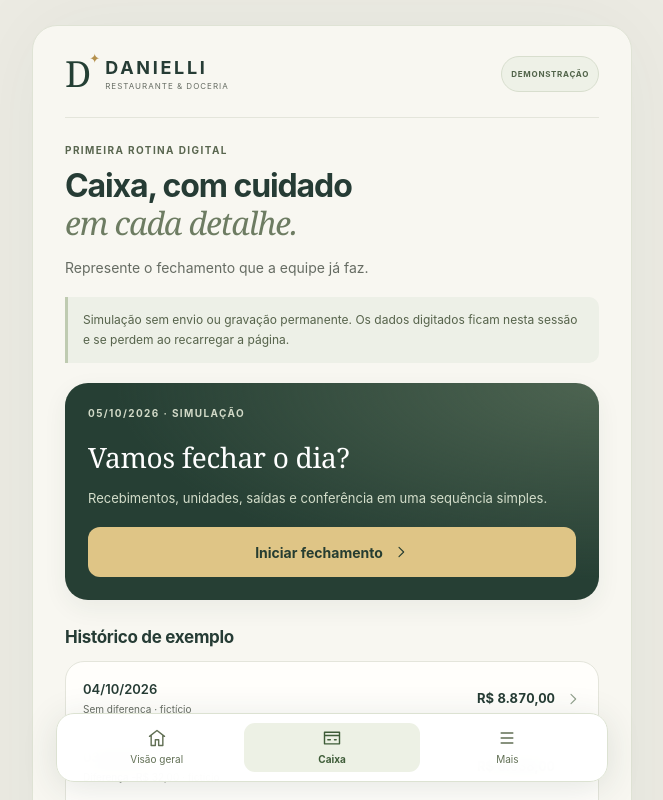
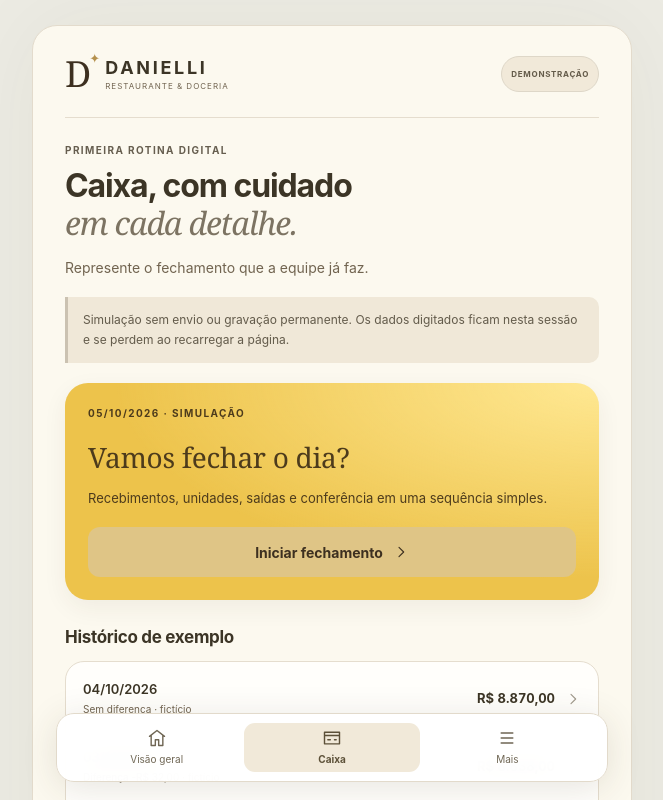
Before and after one commit to gustavodrager/danielli-gestao-prototipo, a React (Vite) app: page /caixa in a window 1280 px wide. Shown: the top 800 px of the page, without its empty margins (308-971 px from the left). Built offline with nearby package versions, Linux system fonts and the light colour scheme.

Commit message:
Use warm yellow palette and rename Prime Cost to CMV + Pessoal

```diff
--- a/src/Dashboard.tsx
+++ b/src/Dashboard.tsx
@@ -103,7 +103,7 @@ export default function Dashboard() {
             />
             <RowLink
               to="/indicadores/prime-cost"
-              title="Prime Cost estimado"
+              title="CMV + Pessoal estimado"
               subtitle="Compras + pessoal / faturamento"
               value={percent(t.primeCost!)}
             />
@@ -111,7 +111,7 @@ export default function Dashboard() {
           <Note>
             <b>Uma leitura inicial, com transparência.</b> As compras são uma
             aproximação do CMV. Sem estoques inicial e final, CMV, resultado e
-            Prime Cost permanecem estimados.
+            CMV + Pessoal permanecem estimados.
           </Note>
           <section className="panel">
             <div className="section-title">
--- a/src/Indicator.tsx
+++ b/src/Indicator.tsx
@@ -27,7 +27,7 @@ export function Indicator() {
   const name = calculated
     ? tipo === "resultado"
       ? "Resultado gerencial"
-      : "Prime Cost estimado"
+      : "CMV + Pessoal estimado"
     : metricNames[tipo as Metric];
   const list = entries.filter(
     (e) =>
--- a/src/More.tsx
+++ b/src/More.tsx
@@ -116,7 +116,7 @@ export default function More() {
           </p>
         </div>
         <Note>
-          Compras aproximam o CMV nesta demonstração. O resultado e o Prime Cost
+          Compras aproximam o CMV nesta demonstração. O resultado e o CMV + Pessoal
           herdam essa estimativa. Médias diárias usam dias calendário, sem
           presumir dias de funcionamento.
         </Note>
--- a/src/styles.css
+++ b/src/styles.css
@@ -5,17 +5,17 @@
     BlinkMacSystemFont,
     "Segoe UI",
     sans-serif;
-  color: #263c35;
+  color: #3c3526;
   background: #ecebe3;
   font-synthesis: none;
   font-weight: 400;
   line-height: 1.5;
-  --ink: #243f34;
-  --muted: #666c63;
+  --ink: #3d3020;
+  --muted: #716450;
   --gold: #b5914d;
-  --paper: #f8f7f1;
-  --line: #e4e5db;
-  --green: #294d3d;
+  --paper: #fcf9ef;
+  --line: #e5ddce;
+  --accent: #e9bd43;
 }
 * {
   box-sizing: border-box;
@@ -75,7 +75,7 @@ h1 em,
 .welcome em {
   font-family: Georgia, serif;
   font-weight: 400;
-  color: #6d7c62;
+  color: #7c7362;
 }
 h2 {
   font-size: 17px;
@@ -114,7 +114,7 @@ textarea:focus-visible {
   margin: 0 auto;
   background: var(--paper);
   padding: 25px 24px calc(102px + env(safe-area-inset-bottom));
-  box-shadow: 0 0 90px #263c350d;
+  box-shadow: 0 0 90px #3c35260d;
 }
 .brand-header {
   display: flex;
@@ -161,10 +161,10 @@ textarea:focus-visible {
   font-weight: 700;
   letter-spacing: 0.7px;
   padding: 8px 9px;
-  border: 1px solid #d8dece;
+  border: 1px solid #ded7c8;
   border-radius: 99px;
-  background: #eef1e7;
-  color: #52644a;
+  background: #f1e9d9;
+  color: #645b4a;
   white-space: nowrap;
   min-height: 36px;
   display: flex;
@@ -175,7 +175,7 @@ textarea:focus-visible {
   font-weight: 700;
   letter-spacing: 1.4px;
   display: block;
-  color: #59664f;
+  color: #665e4f;
 }
 .welcome {
   margin-bottom: 24px;
@@ -198,7 +198,7 @@ textarea:focus-visible {
   margin-bottom: 7px;
 }
 .period-select select {
-  border: 1px solid #d8decf;
+  border: 1px solid #ded7c8;
   background: #fffef9;
   color: var(--ink);
   border-radius: 12px;
@@ -217,7 +217,7 @@ textarea:focus-visible {
   color: var(--muted);
 }
 .period-caption a {
-  color: #516546;
+  color: #655b46;
   text-decoration: underline;
   text-underline-offset: 3px;
 }
@@ -231,16 +231,16 @@ textarea:focus-visible {
   border-radius: 23px;
   padding: 23px;
   background:
-    radial-gradient(ellipse at top right, #4d6451 0, transparent 64%), #263f34;
+    radial-gradient(ellipse at top right, #645c4d 0, transparent 64%), #3f3726;
   color: #fff;
   position: relative;
   overflow: hidden;
   margin: 0 0 14px;
   display: block;
-  box-shadow: 0 8px 24px #243f3410;
+  box-shadow: 0 8px 24px #3f362410;
 }
 .hero .eyebrow {
-  color: #d1d9c7;
+  color: #d9d2c3;
 }
 .hero-value {
   display: block;
@@ -250,12 +250,12 @@ textarea:focus-visible {
   margin: 14px 0 16px;
 }
 .hero .growth {
-  color: #dce8c0;
+  color: #e8dbc0;
   font-size: 12px;
 }
 .hero .badge {
   background: #ffffff14;
-  color: #e0e5d8;
+  color: #e5ddce;
   border-color: #ffffff26;
 }
 .hero-bottom {
@@ -267,7 +267,7 @@ textarea:focus-visible {
   justify-content: space-between;
   gap: 12px;
   font-size: 10px;
-  color: #c8d1c2;
+  color: #d1cabc;
 }
 .hero-bottom b {
   display: block;
@@ -323,7 +323,7 @@ textarea:focus-visible {
   gap: 5px;
   margin-top: auto;
   padding-top: 10px;
-  color: #536849;
+  color: #685e49;
   border-top: 1px solid var(--line);
 }
 .metric-link {
@@ -334,10 +334,10 @@ textarea:focus-visible {
 .result {
   display: grid;
   gap: 10px;
-  border: 1px solid #d6dcc8;
+  border: 1px solid #dcd5c6;
   border-radius: 19px;
   padding: 20px;
-  background: #e8eddf;
+  background: #ede5d5;
   margin-bottom: 15px;
 }
 .result strong {
@@ -346,7 +346,7 @@ textarea:focus-visible {
 }
 .result > span {
   font-size: 11px;
-  color: #59664f;
+  color: #665e4f;
 }
 .badge {
   font-size: 9px;
@@ -355,7 +355,7 @@ textarea:focus-visible {
   display: inline-flex;
   align-items: center;
   gap: 5px;
-  border: 1px solid #dbe2d3;
+  border: 1px solid #e2dacb;
   padding: 3px 7px;
   border-radius: 5px;
   line-height: 1.4;
@@ -363,8 +363,8 @@ textarea:focus-visible {
   width: fit-content;
 }
 .badge.calculado {
-  color: #4e6553;
-  background: #f0f4ea;
+  color: #655d4e;
+  background: #f4ecdc;
 }
 .badge.observado {
   color: #476b7a;
@@ -384,7 +384,7 @@ textarea:focus-visible {
   align-items: center;
   gap: 10px;
   padding: 15px 0;
-  border-bottom: 1px solid #eceee4;
+  border-bottom: 1px solid #eee6d6;
   min-height: 62px;
 }
 .row-link:last-child {
@@ -411,7 +411,7 @@ textarea:focus-visible {
   white-space: nowrap;
 }
 .row-link > svg {
-  color: #91a08c;
+  color: #a0998c;
 }
 .unit-dot {
   display: inline-block;
@@ -421,10 +421,10 @@ textarea:focus-visible {
   flex: 0 0 10px;
 }
 .note {
-  border-left: 3px solid #bfcbb1;
+  border-left: 3px solid #cbc2b1;
   border-radius: 0 10px 10px 0;
-  background: #edf0e7;
-  color: #56634b;
+  background: #f0e8d8;
+  color: #635b4b;
   padding: 13px 15px;
   font-size: 12px;
   line-height: 1.65;
@@ -441,9 +441,9 @@ textarea:focus-visible {
   color: #795f2f;
 }
 .note.success {
-  background: #eaf2e8;
-  border-color: #81a577;
-  color: #3d633e;
+  background: #f2eada;
+  border-color: #a59677;
+  color: #63563d;
 }
 .note a {
   text-decoration: underline;
@@ -462,7 +462,7 @@ textarea:focus-visible {
   letter-spacing: 1px;
 }
 .text-link {
-  color: #5d7352;
+  color: #736852;
   background: transparent;
   font-size: 11px;
   font-weight: 650;
@@ -485,7 +485,7 @@ textarea:focus-visible {
   flex: 1;
   min-width: 0;
   text-align: center;
-  color: #65705e;
+  color: #706a5e;
   font-size: 10px;
   display: flex;
   flex-direction: column;
@@ -504,11 +504,11 @@ textarea:focus-visible {
 .chart-bar {
   width: 100%;
   max-width: 40px;
-  background: #bec9af;
+  background: #c9c0af;
   border-radius: 5px 5px 2px 2px;
 }
 .selected .chart-bar {
-  background: #496047;
+  background: #605847;
 }
 .selected {
   font-weight: 700;
@@ -517,14 +517,14 @@ textarea:focus-visible {
   width: 100%;
   max-width: 40px;
   height: 10px;
-  border: 1px dashed #bbc6b0;
+  border: 1px dashed #c6bfb0;
   border-radius: 4px;
 }
 .chart-note {
   font-size: 10px;
   line-height: 1.6;
   margin: 15px 0 0;
-  color: #6a7463;
+  color: #746e63;
 }
 .mix-bar {
   height: 9px;
@@ -554,17 +554,17 @@ textarea:focus-visible {
   min-height: 50px;
 }
 .primary {
-  background: var(--green);
+  background: var(--accent);
   color: #fff;
 }
 .primary.gold {
   background: #dfc586;
-  color: #263d31;
+  color: #3d3526;
 }
 .secondary {
   background: #fffdf6;
-  border: 1px solid #d5ddca;
-  color: #47613d;
+  border: 1px solid #ddd6c7;
+  color: #61553d;
 }
 .flow-actions {
   margin-top: 25px;
@@ -574,7 +574,7 @@ textarea:focus-visible {
   display: block;
   text-align: center;
   padding: 16px;
-  color: #62705b;
+  color: #70695b;
   text-decoration: underline;
   text-underline-offset: 4px;
 }
@@ -599,12 +599,12 @@ textarea:focus-visible {
 }
 .demo-story a {
   font-size: 11px;
-  color: #52643f;
+  color: #64583f;
   font-weight: 600;
 }
 .page-footer {
   text-align: center;
-  color: #636e58;
+  color: #6e6758;
   font-size: 10px;
   line-height: 1.9;
   padding: 22px 0 0;
@@ -620,9 +620,9 @@ textarea:focus-visible {
   padding: 9px 12px;
   background: #fffffff5;
   backdrop-filter: blur(14px);
-  border: 1px solid #dce2d2;
+  border: 1px solid #e2dacb;
   border-radius: 18px;
-  box-shadow: 0 6px 35px #263c3520;
+  box-shadow: 0 6px 35px #3c352620;
   z-index: 10;
 }
 .bottom-nav a {
@@ -632,21 +632,21 @@ textarea:focus-visible {
   justify-content: center;
   flex-direction: column;
   gap: 4px;
-  color: #616f54;
+  color: #6f6654;
   font-size: 10px;
   min-height: 49px;
   border-radius: 11px;
 }
 .bottom-nav a.active {
-  background: #edf1e5;
-  color: #3e5c38;
+  background: #f1e9d9;
+  color: #5c5038;
   font-weight: 700;
 }
 .back {
   display: flex;
   gap: 3px;
   align-items: center;
-  color: #627354;
+  color: #736954;
   font-size: 12px;
   min-height: 44px;
   width: fit-content;
@@ -654,15 +654,15 @@ textarea:focus-visible {
 }
 .breadcrumbs {
   font-size: 10px;
-  color: #5d6b50;
+  color: #6b6250;
   display: flex;
   gap: 6px;
   flex-wrap: wrap;
   margin-bottom: 16px;
 }
 .detail-hero {
-  background: #edf0e7;
-  border: 1px solid #dce3d0;
+  background: #f0e8d8;
+  border: 1px solid #e3dbcc;
   padding: 22px;
   border-radius: 19px;
   display: grid;
@@ -707,7 +707,7 @@ textarea:focus-visible {
   overflow-wrap: anywhere;
 }
 .document-panel {
-  border: 1px solid #d7dfcb;
+  border: 1px solid #dfd8c9;
   background: #fffefb;
   border-radius: 16px;
   margin-bottom: 20px;
@@ -773,7 +773,7 @@ textarea:focus-visible {
   font-size: 12px;
 }
 .empty-icon {
-  color: #7f916e;
+  color: #91856e;
 }
 .cash-start h2 {
   color: #fff;
@@ -783,7 +783,7 @@ textarea:focus-visible {
   margin: 18px 0 11px;
 }
 .cash-start p {
-  color: #d4decb;
+  color: #ded7c8;
   font-size: 13px;
 }
 .stepper {
@@ -801,7 +801,7 @@ textarea:focus-visible {
 .stepper li:before {
   content: "";
   height: 1px;
-  background: #d4dcc7;
+  background: #dcd5c6;
   position: absolute;
   top: 15px;
   left: 0;
@@ -821,28 +821,28 @@ textarea:focus-visible {
   width: 30px;
   height: 30px;
   margin: 0 auto 7px;
-  border: 1px solid #d4dcc7;
+  border: 1px solid #dcd5c6;
   border-radius: 50%;
   background: var(--paper);
   position: relative;
-  color: #5b6c49;
+  color: #6c6049;
   font-size: 11px;
 }
 .stepper small {
   font-size: 9px;
 }
 .stepper .current > span {
-  background: var(--green);
+  background: var(--accent);
   color: #fff;
-  border-color: var(--green);
+  border-color: var(--accent);
 }
 .stepper .current small {
   font-weight: 700;
-  color: var(--green);
+  color: var(--accent);
 }
 .stepper .done > span {
-  background: #e7eddd;
-  color: #49633d;
+  background: #ede5d5;
+  color: #63563d;
 }
 .form-panel h2 {
   margin-bottom: 16px;
@@ -859,7 +859,7 @@ textarea:focus-visible {
   width: 100%;
   min-width: 0;
   background: #fffefb;
-  border: 1px solid #dce2d3;
+  border: 1px solid #e2dacb;
   border-radius: 10px;
   padding: 12px;
   color: var(--ink);
@@ -904,12 +904,12 @@ textarea:focus-visible {
 .currency-input > span {
   font-size: 11px;
   font-weight: 400;
-  color: #636e58;
+  color: #6e6758;
 }
 .currency-input input {
   width: 105px;
   text-align: right;
-  color: #263d31;
+  color: #3d3526;
   padding: 6px 0;
   background: transparent;
   border: 0;
@@ -930,8 +930,8 @@ textarea:focus-visible {
   align-items: center;
   justify-content: space-between;
   gap: 12px;
-  background: #e9eedf;
-  border: 1px solid #d7e0ca;
+  background: #eee6d6;
+  border: 1px solid #e0d9ca;
   border-radius: 12px;
   padding: 17px 15px;
   margin: 16px 0 20px;
@@ -974,7 +974,7 @@ textarea:focus-visible {
 .outflow .amount-field {
   margin-top: 16px;
   margin-bottom: 0;
-  background: #f7f8f1;
+  background: #f8f0df;
 }
 .outflow h2 {
   margin: 0;
@@ -1009,7 +1009,7 @@ textarea:focus-visible {
   border-bottom: 0;
 }
 .summary-row.total-row {
-  border-top: 1px solid #cbd6be;
+  border-top: 1px solid #d6cebe;
   margin-top: 8px;
   font-weight: 650;
 }
@@ -1021,9 +1021,9 @@ textarea:focus-visible {
   gap: 10px;
 }
 .difference.success {
-  background: #e8f0df;
-  border: 1px solid #c3d3b2;
-  color: #365833;
+  background: #f0e8d8;
+  border: 1px solid #d3c8b2;
+  color: #584c33;
 }
 .difference.warning {
   background: #f8edda;
@@ -1058,8 +1058,8 @@ textarea:focus-visible {
   display: inline-flex;
   align-items: center;
   justify-content: center;
-  background: #e5edda;
-  color: #526d43;
+  background: #ede5d5;
+  color: #6d5f43;
   border-radius: 50%;
   width: 70px;
   height: 70px;
@@ -1079,17 +1079,17 @@ textarea:focus-visible {
   display: flex;
   gap: 12px;
   padding: 14px 13px;
-  border: 1px solid #dfe4d6;
+  border: 1px solid #e4dccd;
   border-radius: 12px;
   cursor: pointer;
   align-items: center;
 }
 .scenario-picker label.selected {
-  background: #eef2e6;
-  border-color: #93aa7d;
+  background: #f2eada;
+  border-color: #aa9b7d;
 }
 .scenario-picker input {
-  accent-color: var(--green);
+  accent-color: var(--accent);
   width: 17px;
   height: 17px;
   margin: 0;
@@ -1148,7 +1148,7 @@ textarea:focus-visible {
 }
 .roadmap li > span {
   font-size: 11px;
-  border: 1px solid #cbd5bd;
+  border: 1px solid #d5cdbd;
   border-radius: 8px;
   width: 32px;
   height: 32px;
@@ -1156,7 +1156,7 @@ textarea:focus-visible {
   align-items: center;
   justify-content: center;
   flex-shrink: 0;
-  color: #556c42;
+  color: #6c5e42;
 }
 .roadmap b {
   font-size: 13px;
@@ -1169,8 +1169,8 @@ textarea:focus-visible {
   font-size: 9px;
   letter-spacing: 0.6px;
   text-transform: uppercase;
-  background: #edf1e5;
-  color: #59714b;
+  background: #f1e9d9;
+  color: #71644b;
   padding: 4px 7px;
   border-radius: 4px;
 }
@@ -1201,10 +1201,10 @@ textarea:focus-visible {
 @media (hover: hover) {
   .metric-link:hover {
     transform: translateY(-2px);
-    box-shadow: 0 10px 20px #263c3510;
+    box-shadow: 0 10px 20px #3c352610;
   }
   .row-link:hover {
-    background: #f5f7ee;
+    background: #f7efde;
   }
   .primary:hover {
     filter: brightness(1.1);
@@ -1213,7 +1213,7 @@ textarea:focus-visible {
 @media (min-width: 700px) {
   .app {
     margin: 25px auto;
-    border: 1px solid #dfe3d5;
+    border: 1px solid #e3dbcc;
     border-radius: 25px 25px 0 0;
     padding: 30px 32px 120px;
   }
@@ -1297,3 +1297,70 @@ summary {
   scroll-margin-top: 25px;
   scroll-margin-bottom: 125px;
 }
+
+/* Warm yellow palette, with dark text for mobile contrast. */
+.hero {
+  background:
+    radial-gradient(ellipse at top right, #ffe892 0, transparent 64%), #edc34b;
+  color: #3d3020;
+}
+.hero .eyebrow,
+.hero .growth,
+.hero-bottom,
+.hero-bottom b,
+.cash-start h2,
+.cash-start p {
+  color: #4d3b1c;
+}
+.hero .badge {
+  background: #fff7d9;
+  border-color: #bd922e;
+  color: #5d4619;
+}
+.hero-bottom {
+  border-color: #9d741e55;
+}
+.primary,
+.primary.gold,
+.stepper .current > span {
+  color: #3d3020;
+}
+.stepper .current small {
+  color: #725416;
+}
+.daily-chart {
+  height: 145px;
+  display: flex;
+  align-items: end;
+  gap: 6px;
+  overflow-x: auto;
+  padding: 0 2px;
+  margin-top: 24px;
+}
+.daily-chart a {
+  position: relative;
+  flex: 0 0 24px;
+  min-height: 24px;
+  background: #d8aa32;
+  border-radius: 5px 5px 0 0;
+}
+.chart-day {
+  position: absolute;
+  bottom: 2px;
+  width: 100%;
+  text-align: center;
+  font-size: 9px;
+  font-weight: 700;
+  color: #3d3020;
+}
+.daily-chart a:hover,
+.daily-chart a:focus-visible {
+  background: #956b12;
+}
+.chart-axis {
+  display: flex;
+  justify-content: space-between;
+  color: var(--muted);
+  font-size: 10px;
+  margin-top: 8px;
+}
```
Also changed, not shown: 1 other file (tests, documents, lock files or other folders).
